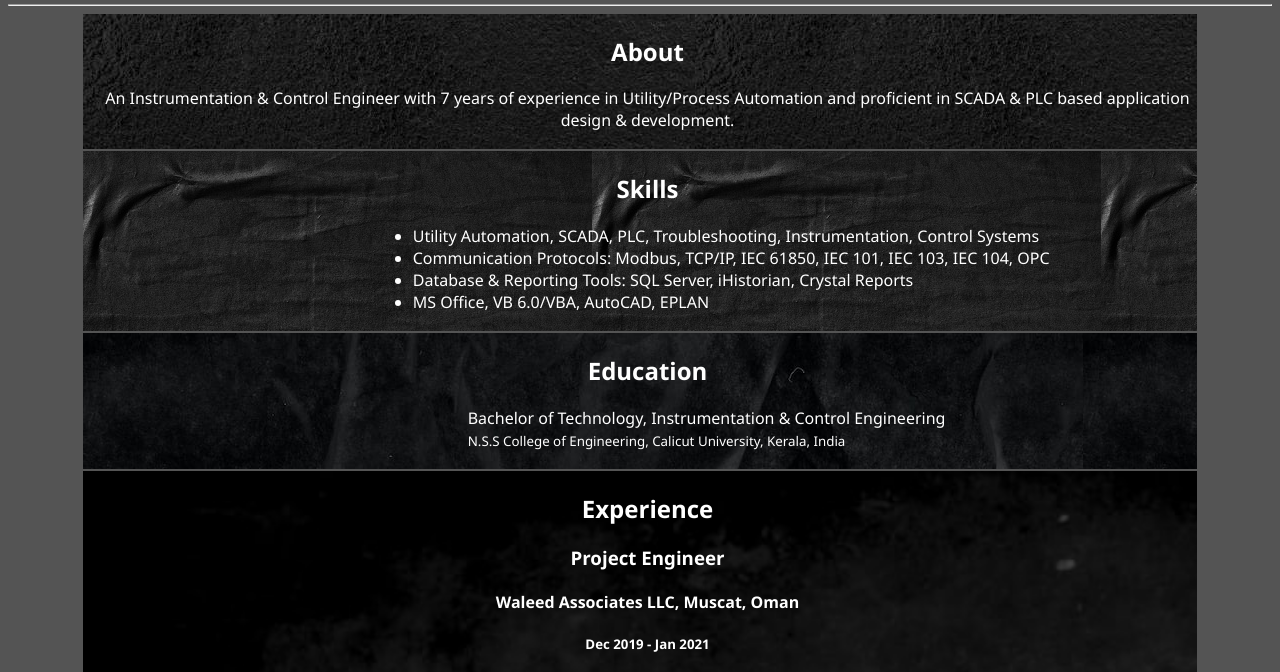
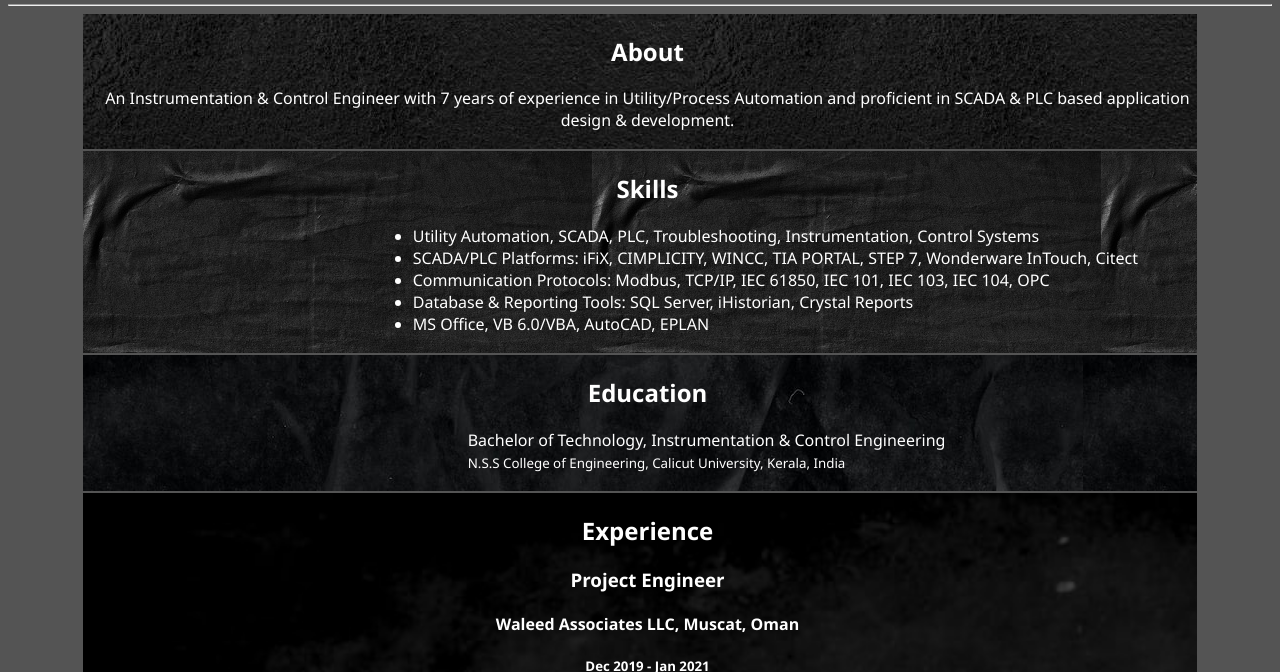
Before and after one commit to salinivl/Salini_Profile, a plain HTML site: page index.html in a window 1280 px wide. Shown: the part 98-770 px from the top of the page. Drawn offline with Linux system fonts and the light colour scheme.

Commit message:
Update index.html

```diff
--- a/index.html
+++ b/index.html
@@ -30,6 +30,7 @@
         <h2>Skills</h2>
         <ul>
             <li>Utility Automation, SCADA, PLC, Troubleshooting, Instrumentation, Control Systems</li>
+            <li>SCADA/PLC Platforms: iFiX, CIMPLICITY, WINCC, TIA PORTAL, STEP 7, Wonderware InTouch, Citect</li>
             <li>Communication Protocols: Modbus, TCP/IP, IEC 61850, IEC 101, IEC 103, IEC 104, OPC</li>
             <li>Database & Reporting Tools: SQL Server, iHistorian, Crystal Reports</li>
             <li>MS Office, VB 6.0/VBA, AutoCAD, EPLAN</li>
```
